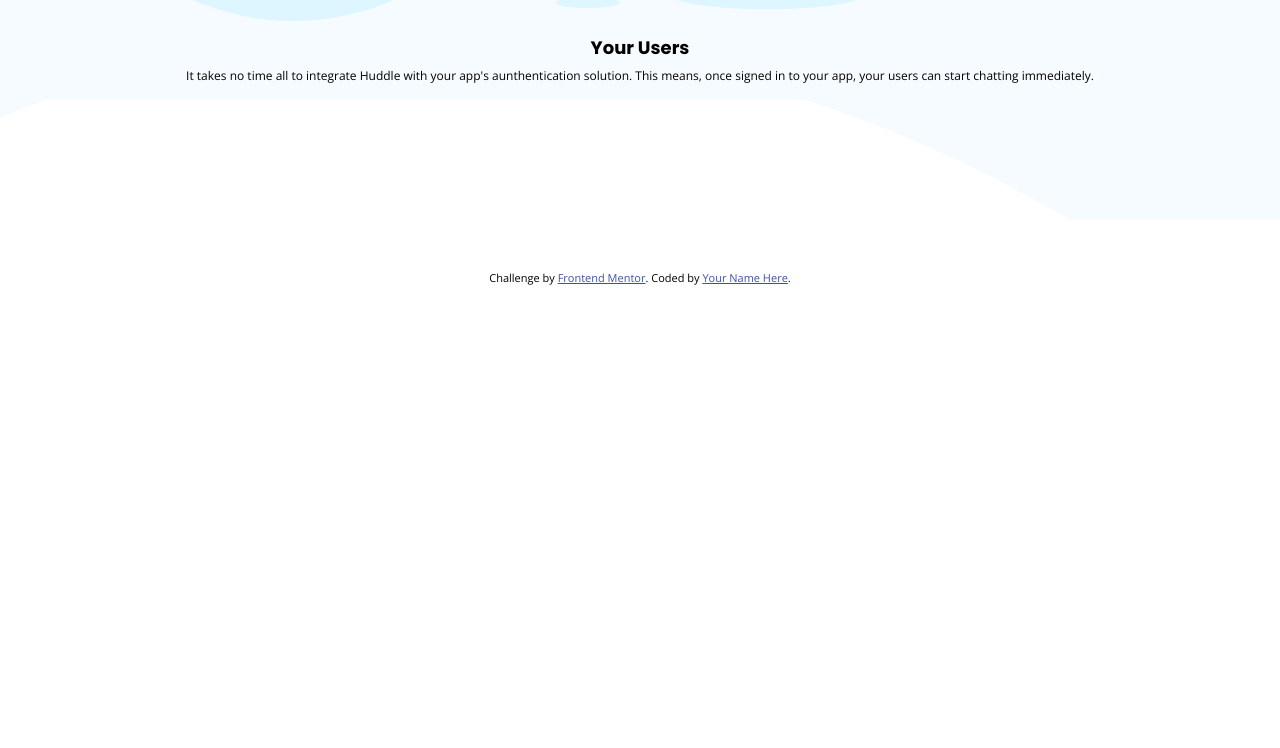
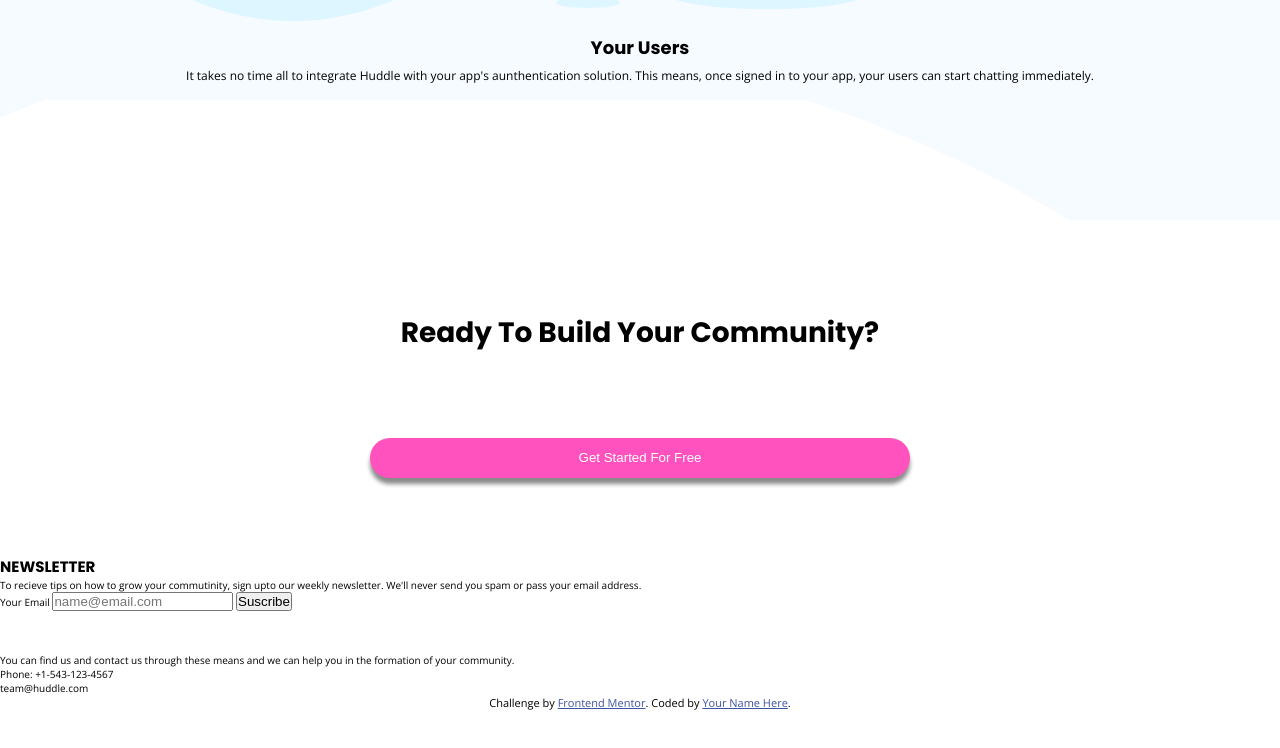
Before and after one commit to efrainhgmx/Huddle-page, a plain HTML site: page index.html in a window 1280 px wide. Shown: the part 4695-5443 px from the top of the page. Before the commit the page ends 4980 px from the top, so only its background shows below. Drawn offline with nearby package versions, Linux system fonts and the light colour scheme.

Commit message:
Estructura y principal de la sección del Footer

```diff
--- a/index.html
+++ b/index.html
@@ -23,7 +23,7 @@
     <div class="header-main--container">
       <h1 class="header-title">Build The Community Your Fans Will Love</h1>
       <p class="header-content--description">Huddle re-imagine the way we build communities. You have a voice, but so does your audience. Create a connection with your users as you engage in genuine discussion </p>
-      <button class="header-button--start">Get Started For Free</button>
+      <button class="button--start">Get Started For Free</button>
     </div>
   </header>
   <main>
@@ -83,8 +83,35 @@
         <div class="background-second--bottom"></div>
       </article>
     </section>
+
+    <section class="ready-section--container">
+      <h3 class="ready-title">Ready To Build Your Community?</h3>
+      <button class="button--start">Get Started For Free</button>
+    </section>
   </main>
   <footer>
+    <section class="contact-form--container">
+      <h2 class="contact-form--title">NEWSLETTER</h2>
+      <p class="contact-form--description">To recieve tips on how to grow your commutinity, sign upto our weekly newsletter. We'll never send you spam or pass your email address.</p>
+      <form action="">
+        <label for="email">
+          <span>Your Email</span>
+          <input type="email" id="email" name="email" placeholder="name@email.com">
+          <input type="button" value="Suscribe">
+        </label>
+      </form>
+    </section>
+
+    <section class="about-huddle--container">
+      <figure class="footer-logo">
+        <img src="./images/logo-white.svg" alt="About Huddle">
+      </figure>
+      <p class="about-huddle--description">You can find us and contact us through these means and we can help you in the formation of your community.</p>
+      <ul>
+        <li><span></span>Phone: +1-543-123-4567</li>
+        <li><span></span>team@huddle.com</li>
+      </ul>
+    </section>
     <p class="attribution">
       Challenge by <a href="https://www.frontendmentor.io?ref=challenge" target="_blank">Frontend Mentor</a>.
       Coded by <a href="#">Your Name Here</a>.
--- a/styles.css
+++ b/styles.css
@@ -83,7 +83,7 @@ header {
     font-weight: 600;
 }
 
-.header-button--start {
+.button--start {
     width: 70%;
     max-width: 540px;
     height: 40px;
@@ -94,7 +94,7 @@ header {
     box-shadow: 0 6px 4px rgba(0, 0, 0, 0.46);
 }
 
-.header-button--start:hover {
+.button--start:hover {
     cursor: pointer;
     background-color: #e627a0;
     outline: none;
@@ -241,8 +241,31 @@ main {
 .section-two {
     background-color: #f6fbff;
 }
+
+.ready-section--container {
+    width: 90%;
+    min-height: 250px;
+    margin: 35px auto;
+    text-align: center;
+    display: flex;
+    flex-direction: column;
+    justify-content: space-around;
+    align-items: center;
+}
+
+.ready-title {
+    font-size: 2.8rem;
+    line-height: 4rem;
+}
 /* end main section */
 
 /* footer section */
+footer {
+    width: 100%;
+    height: auto;
+    min-height: 520px;
+}
+
+
 .attribution { font-size: 11px; text-align: center; }
 .attribution a { color: hsl(228, 45%, 44%); }
```
Also changed, not shown: images/logo-white.svg (added).
